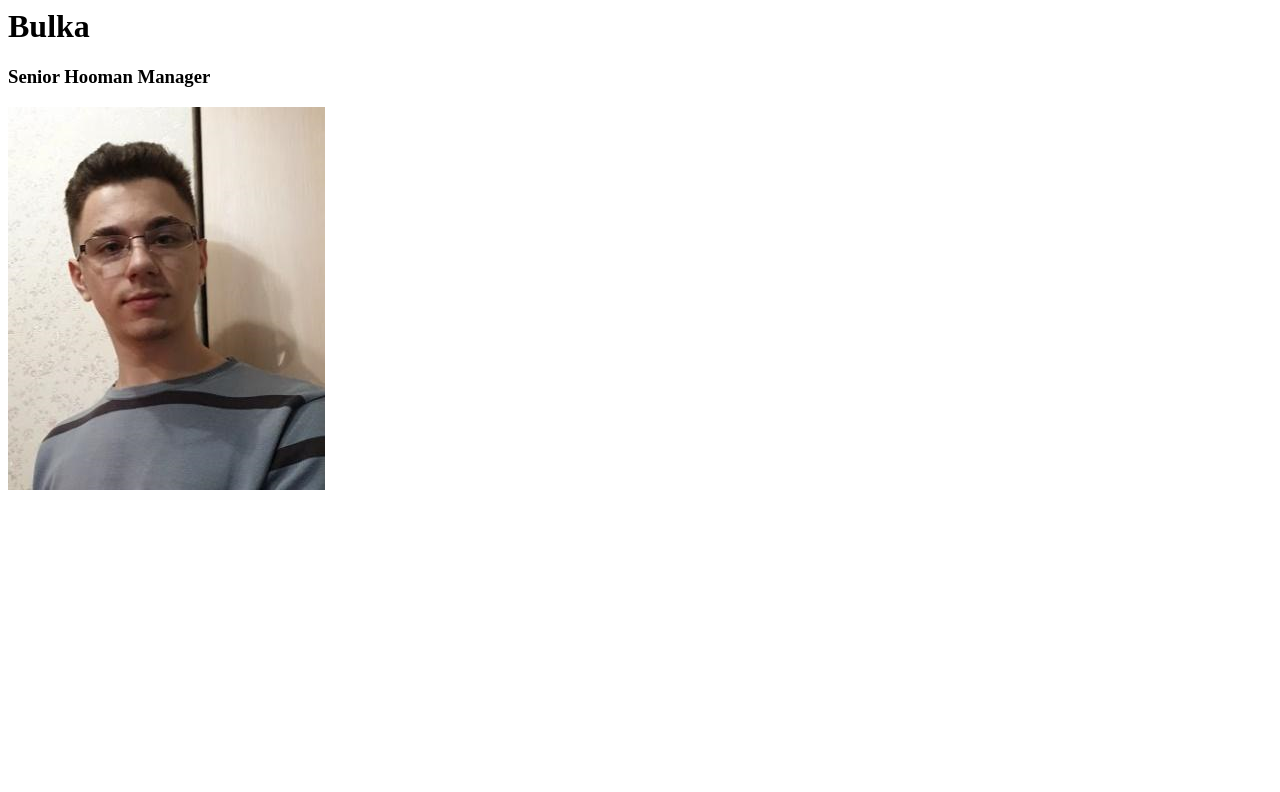
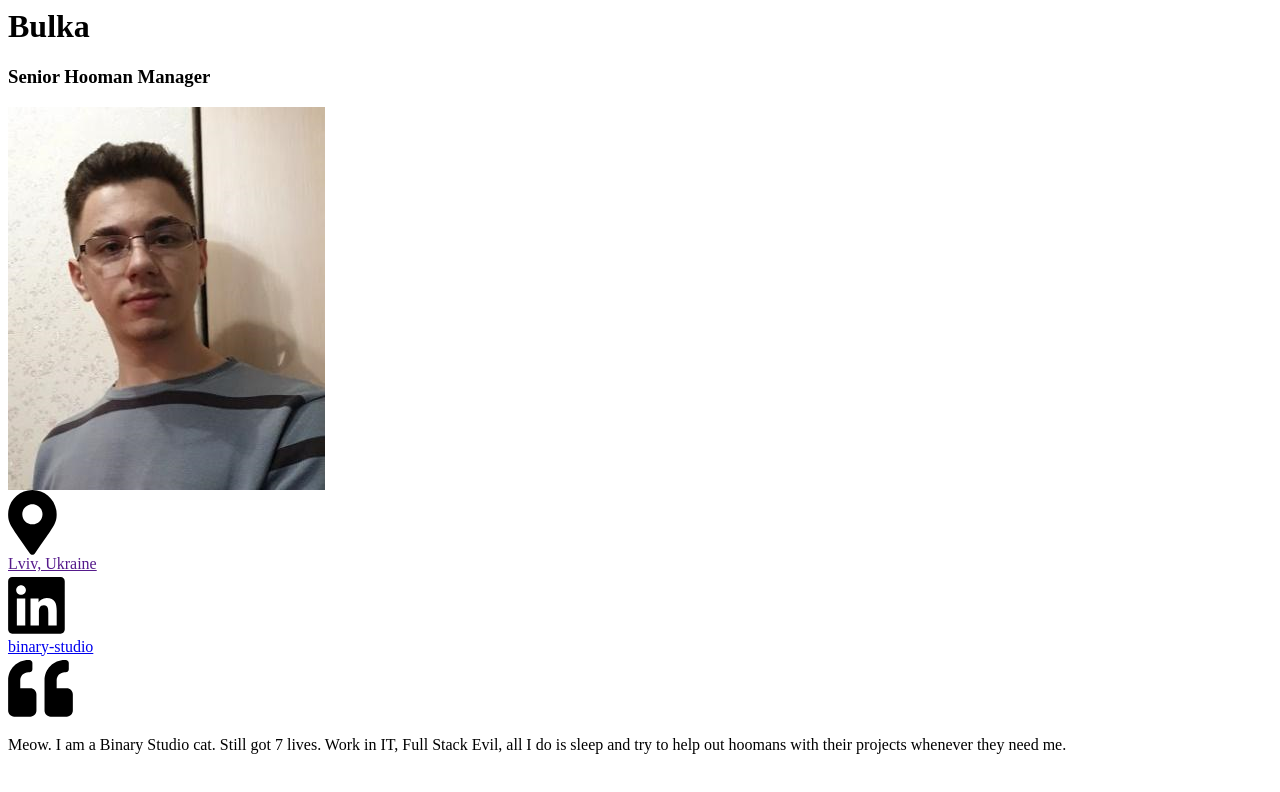
Before and after one commit to njvfi/homepage, a plain HTML site: page index.html in a window 1280 px wide. Drawn offline with Linux system fonts and the light colour scheme.

Commit message:
added main content teamplate

```diff
--- a/index.html
+++ b/index.html
@@ -11,7 +11,44 @@
           <div class="contact-info__block contact-info__block--center">
             <img class="contact-info__avatar" src="assets/avatar.png" alt="Avatar">
           </div>
-
+          <a href="" rel="author" class="contact-info__item">
+            <div class="contact-info__item-icon-wrapper">
+              <svg class="contact-info__item-icon" xmlns="http://www.w3.org/2000/svg" viewBox="0 0 10000 512">
+                <path
+                  d="M172.268 501.67C26.97 291.031 0 269.413 0 192 0 85.961 85.961 0 192 0s192 85.961 192 192c0 77.413-26.97 99.031-172.268 309.67-9.535 13.774-29.93 13.773-39.464 0zM192 272c44.183 0 80-35.817 80-80s-35.817-80-80-80-80 35.817-80 80 35.817 80 80 80z">
+                </path>
+              </svg>
+            </div>
+            <span>Lviv, Ukraine</span>
+          </a>
+          <a href="https://ua.linkedin.com/company/binary-studio_241166" rel="author" class="contact-info__item">
+            <div class="contact-info__item-icon-wrapper">
+              <svg class="contact-info__item-icon" xmlns="http://www.w3.org/2000/svg" viewBox="0 0 10000 512">
+                <path
+                  d="M416 32H31.9C14.3 32 0 46.5 0 64.3v383.4C0 465.5 14.3 480 31.9 480H416c17.6 0 32-14.5 32-32.3V64.3c0-17.8-14.4-32.3-32-32.3zM135.4 416H69V202.2h66.5V416zm-33.2-243c-21.3 0-38.5-17.3-38.5-38.5S80.9 96 102.2 96c21.2 0 38.5 17.3 38.5 38.5 0 21.3-17.2 38.5-38.5 38.5zm282.1 243h-66.4V312c0-24.8-.5-56.7-34.5-56.7-34.6 0-39.9 27-39.9 54.9V416h-66.4V202.2h63.7v29.2h.9c8.9-16.8 30.6-34.5 62.9-34.5 67.2 0 79.7 44.3 79.7 101.9V416z">
+                </path>
+              </svg>
+            </div>
+            <span>binary-studio</span>
+          </a>
+          <div class="container">
+            <div class="resume__block">
+              <div class="intro">
+                <div class="intro__icon-wrapper">
+                  <svg class="intro__icon" xmlns="http://www.w3.org/2000/svg" viewBox="0 0 10000 512">
+                    <path
+                      d="M464 256h-80v-64c0-35.3 28.7-64 64-64h8c13.3 0 24-10.7 24-24V56c0-13.3-10.7-24-24-24h-8c-88.4 0-160 71.6-160 160v240c0 26.5 21.5 48 48 48h128c26.5 0 48-21.5 48-48V304c0-26.5-21.5-48-48-48zm-288 0H96v-64c0-35.3 28.7-64 64-64h8c13.3 0 24-10.7 24-24V56c0-13.3-10.7-24-24-24h-8C71.6 32 0 103.6 0 192v240c0 26.5 21.5 48 48 48h128c26.5 0 48-21.5 48-48V304c0-26.5-21.5-48-48-48z">
+                    </path>
+                  </svg>
+                </div>
+                <p class="intro_text">Meow.
+                  I am a Binary Studio cat. Still got 7 lives. Work in IT, Full Stack Evil,
+                  all I do is sleep and try to help out hoomans with their projects whenever
+                  they need me.
+                </p>
+              </div>
+            </div>
+          </div>
           <div class="contact-info__block"></div>
         </div>
       </div>
```
